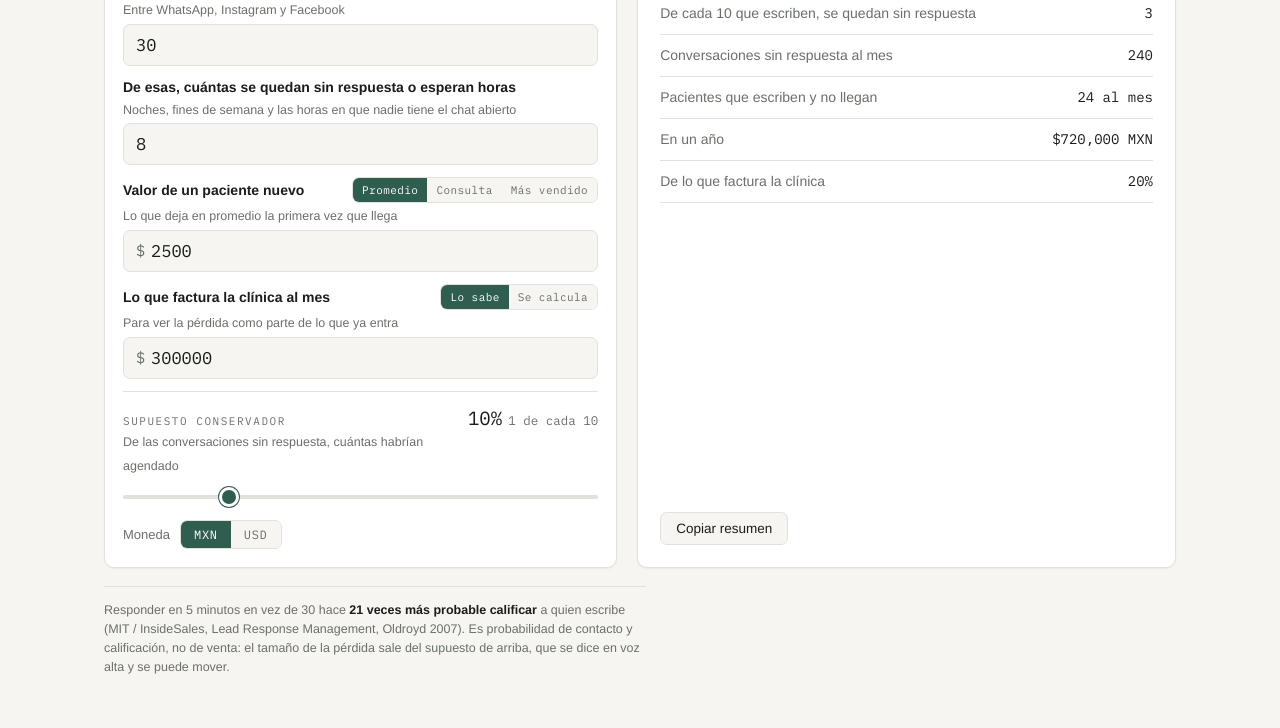
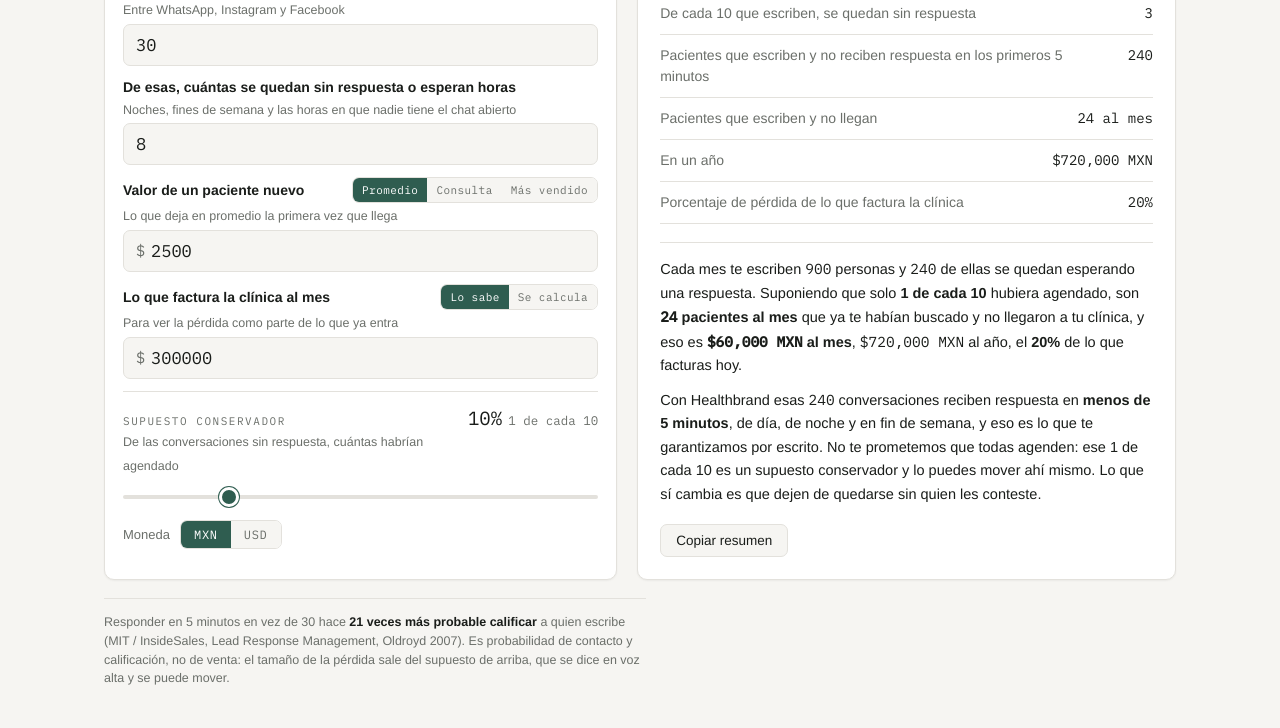
Before and after one commit to healthbrand/calculadora, a plain HTML site: page index.html in a window 1280 px wide. Shown: the part 261-989 px from the top of the page. Drawn offline with Linux system fonts and the light colour scheme.

Commit message:
Resumen ejecutivo al pie, y copys de las filas
Tres etiquetas nuevas. La de los 5 minutos va a la fila de las conversaciones
sin respuesta, que es donde es cierta: la fila de abajo muestra el numero de
despues del supuesto, y llamarle ahi "no reciben respuesta en 5 minutos"
afirmaria algo falso en pantalla.

El resumen se reescribe con los numeros de arriba y no inventa conversion:
promete la respuesta en 5 minutos, que es la garantia por escrito, y deja el
1 de cada 10 nombrado como supuesto.

Co-Authored-By: Claude Opus 5 <noreply@anthropic.com>

```diff
--- a/index.html
+++ b/index.html
@@ -172,6 +172,21 @@
   .derivado label { font-size: 13px; font-weight: 600; }
 
   #notaBase { margin: 0; }
+
+  /* Prosa, no otra tabla: es la parte de la pagina que le habla al prospecto. */
+  .resumen {
+    border-top: 1px solid var(--linea);
+    padding-top: 14px;
+    display: flex;
+    flex-direction: column;
+    gap: 10px;
+    max-width: 64ch;
+  }
+
+  .resumen[hidden] { display: none; }
+  .resumen p { margin: 0; font-size: 14.5px; line-height: 1.62; }
+  .resumen strong { font-weight: 600; }
+  .resumen .cifra-inline { font-family: var(--cifra); font-variant-numeric: tabular-nums; }
 
   .calculado { color: var(--acento); }
   .calculado[hidden] { display: none; }
@@ -413,7 +428,7 @@
   <div class="tablero">
     <section class="panel resultado" aria-live="polite">
       <div class="cifra-grande">
-        <p class="rotulo" id="rotuloMonto">Se queda en el chat cada mes</p>
+        <p class="rotulo" id="rotuloMonto">Cantidad que se pierde al mes</p>
         <p class="monto" id="monto">$60,000<span class="div">MXN</span></p>
       </div>
 
@@ -430,7 +445,7 @@
           <span class="cuanto" id="valProporcion">3</span>
         </div>
         <div class="fila" id="filaMes">
-          <span class="que">Conversaciones sin respuesta al mes</span>
+          <span class="que">Pacientes que escriben y no reciben respuesta en los primeros 5 minutos</span>
           <span class="cuanto" id="valMes">240</span>
         </div>
         <div class="fila" id="filaPacientes">
@@ -442,10 +457,12 @@
           <span class="cuanto" id="valAnual">$720,000 MXN</span>
         </div>
         <div class="fila" id="filaPorcentaje">
-          <span class="que" id="quePorcentaje">De lo que factura la clínica</span>
+          <span class="que" id="quePorcentaje">Porcentaje de pérdida de lo que factura la clínica</span>
           <span class="cuanto" id="valPorcentaje">20%</span>
         </div>
       </div>
+
+      <div class="resumen" id="resumen" hidden></div>
 
       <p class="revisar" id="revisar" hidden></p>
 
@@ -629,7 +646,7 @@
 
     // Cifra grande: en pesos si hay ticket, en pacientes si no. Nunca se inventa un ticket.
     if (mensual !== null) {
-      $("rotuloMonto").textContent = "Se queda en el chat cada mes";
+      $("rotuloMonto").textContent = "Cantidad que se pierde al mes";
       $("monto").innerHTML = "$" + nf.format(mensual) + '<span class="div">' + moneda + "</span>";
       $("notaSinTicket").hidden = true;
     } else if (pacientes !== null) {
@@ -637,7 +654,7 @@
       $("monto").innerHTML = nf.format(pacientes) + '<span class="div">pacientes</span>';
       $("notaSinTicket").hidden = false;
     } else {
-      $("rotuloMonto").textContent = "Se queda en el chat cada mes";
+      $("rotuloMonto").textContent = "Cantidad que se pierde al mes";
       $("monto").innerHTML = '<span class="div" style="margin:0">Faltan los números</span>';
       $("notaSinTicket").hidden = true;
     }
@@ -688,8 +705,8 @@
     $("cajaFacturaTotal").hidden = derivada;
     $("facturaDerivada").hidden = !derivada;
     $("quePorcentaje").textContent = derivada
-      ? "De lo que factura " + BASES[base].enQue
-      : "De lo que factura la clínica";
+      ? "Porcentaje de pérdida de lo que factura " + BASES[base].enQue
+      : "Porcentaje de pérdida de lo que factura la clínica";
     if (derivada) {
       $("etiquetaCuantas").textContent = BASES[base].cantidad;
       $("facturaCalculada").hidden = factura === null;
@@ -699,8 +716,57 @@
       }
     }
 
+    escribirResumen({
+      volumen: volumen === null ? null : (periodo === "mes" ? volumen : volumen * 30),
+      sinRespuestaMes: sinRespuestaMes, pacientes: pacientes,
+      mensual: mensual, factura: factura, tasa: tasa
+    });
+
     var n = Math.max(1, Math.round(100 / (tasa * 100)));
     $("tasaValor").innerHTML = Math.round(tasa * 100) + "%<small>1 de cada " + n + "</small>";
+  }
+
+  // Resumen ejecutivo. Solo usa numeros que ya estan en pantalla. Lo unico que
+  // afirma de Healthbrand es la garantia de respuesta, que es lo que esta por
+  // escrito; no promete conversion, porque no hay con que sostenerla.
+  function escribirResumen(datos) {
+    var caja = $("resumen");
+    if (datos.pacientes === null || !datos.sinRespuestaMes) {
+      caja.hidden = true;
+      return;
+    }
+    caja.hidden = false;
+
+    var n = function (v) { return '<span class="cifra-inline">' + nf.format(v) + "</span>"; };
+    var m = function (v) { return '<span class="cifra-inline">' + dinero(v) + "</span>"; };
+    var cada = Math.max(1, Math.round(100 / (datos.tasa * 100)));
+
+    var uno = "Cada mes " + (datos.volumen
+      ? "te escriben " + n(datos.volumen) + " personas y " + n(datos.sinRespuestaMes) + " de ellas"
+      : n(datos.sinRespuestaMes) + " personas te escriben y") +
+      " se quedan esperando una respuesta. Suponiendo que solo <strong>1 de cada " + cada +
+      "</strong> hubiera agendado, son <strong>" + n(datos.pacientes) +
+      " pacientes al mes</strong> que ya te habían buscado y no llegaron a tu clínica";
+
+    if (datos.mensual !== null) {
+      uno += ", y eso es <strong>" + m(datos.mensual) + " al mes</strong>, " +
+        m(datos.mensual * 12) + " al año";
+      if (datos.factura) {
+        uno += ", el <strong>" + Math.round((datos.mensual / datos.factura) * 100) +
+          "%</strong> de lo que facturas " +
+          (modoFactura === "sabe" ? "hoy" : BASES[base].enQue);
+      }
+    }
+    uno += ".";
+
+    var dos = "Con Healthbrand esas " + n(datos.sinRespuestaMes) +
+      " conversaciones reciben respuesta en <strong>menos de 5 minutos</strong>, de día, " +
+      "de noche y en fin de semana, y eso es lo que te garantizamos por escrito. " +
+      "No te prometemos que todas agenden: ese 1 de cada " + cada +
+      " es un supuesto conservador y lo puedes mover ahí mismo. Lo que sí cambia es que " +
+      "dejen de quedarse sin quien les conteste.";
+
+    caja.innerHTML = "<p>" + uno + "</p><p>" + dos + "</p>";
   }
 
   function fila(idFila, idValor, mostrar, texto) {
```
